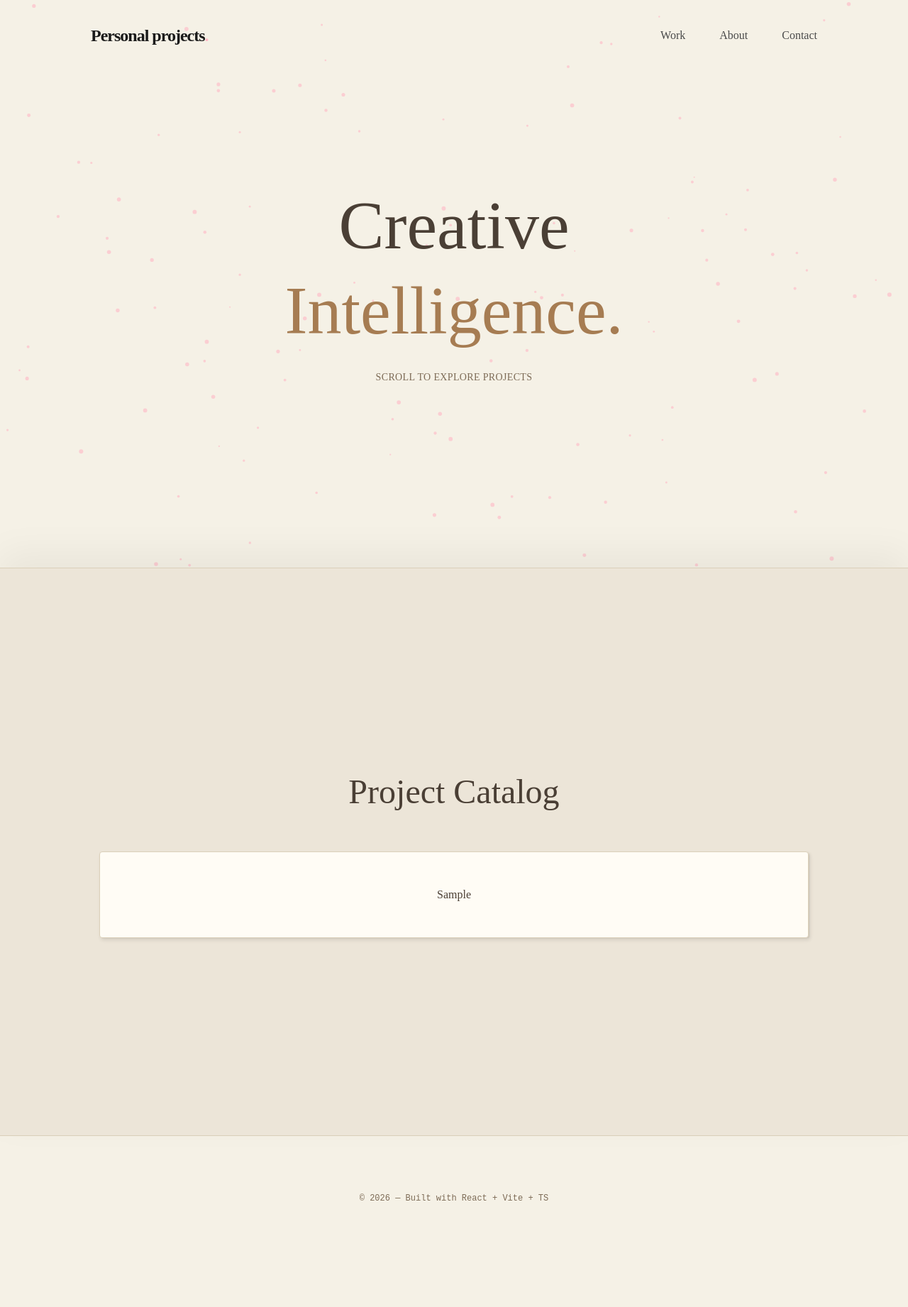
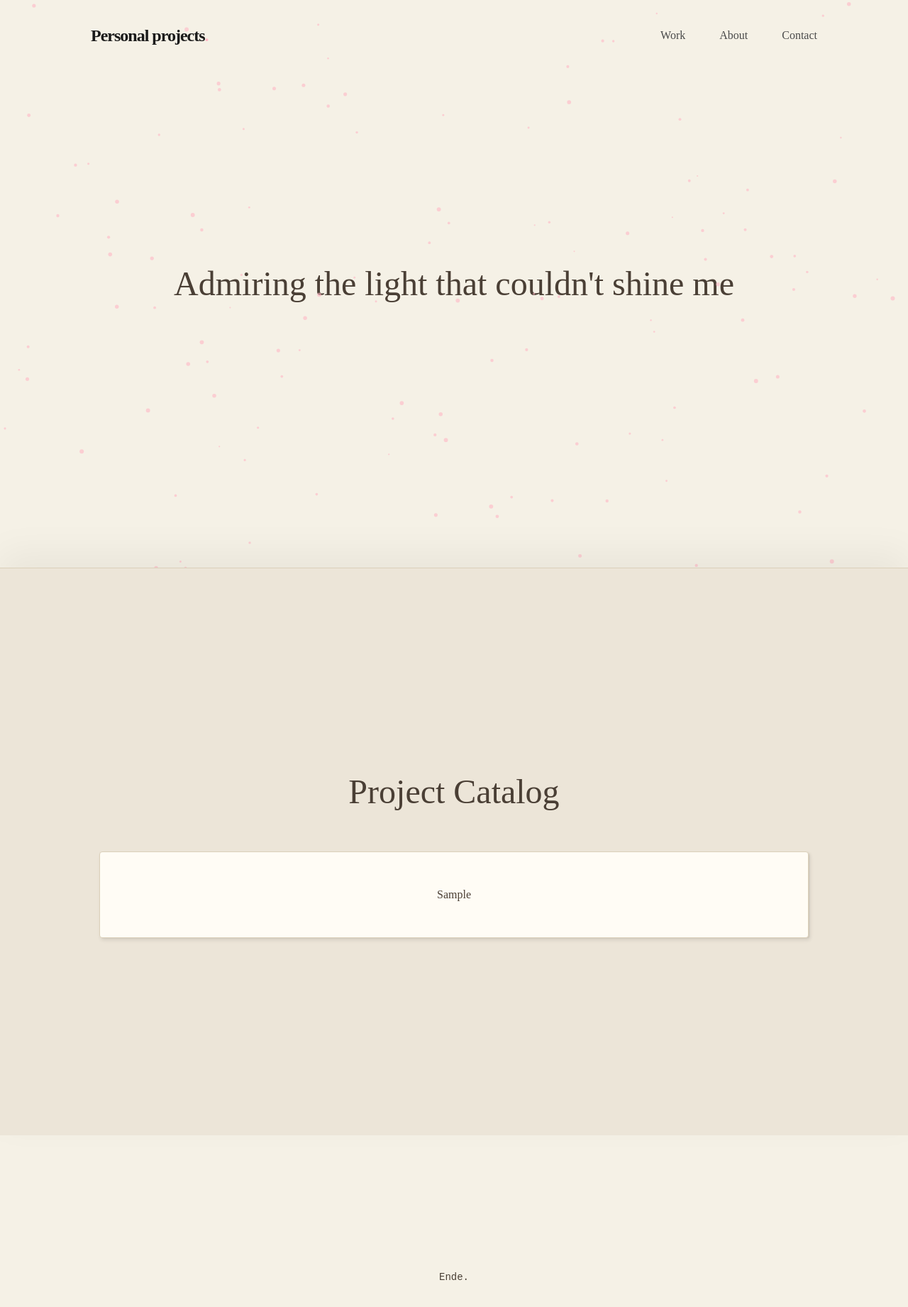
Before and after one commit to lightning4747/personal-projects, a React (Vite) app: page / in a window 1280 px wide. Shown: the top 1842 px of the page at 71% size. Before the commit the page ends 1777 px from the top, so only its background shows below. Built offline with nearby package versions, Linux system fonts and the light colour scheme.

Commit message:
make the text fade as the user scroll

```diff
--- a/src/App.tsx
+++ b/src/App.tsx
@@ -1,32 +1,39 @@
 import Header from "./components/Header";
-import ParticleBlast from "./components/Particles";
+import Particles from "./components/Particles";
 import Projects from "./components/Projects";
+import './index.css'
+import { motion, useScroll, useTransform } from 'framer-motion';
 
 function App() {
+  const { scrollY } = useScroll();
+  const opacity = useTransform(scrollY, [0, 300], [1, 0]);
+
   return (
-    <div className="min-h-screen selection:bg-[var(--accent)] selection:text-[var(--accent-foreground)]">
+    <div className="relative">
       <Header />
-      <ParticleBlast />
 
-      <main>
-        {/* Landing Section */}
-        <section className="h-screen flex flex-col items-center justify-center text-center px-4">
-          <h1 className="text-6xl md:text-8xl font-serif text-[var(--foreground)] leading-tight">
-            Creative <br /> <span className="text-[var(--primary)]">Intelligence.</span>
-          </h1>
-          <p className="mt-6 text-[var(--muted-foreground)] font-sans tracking-wide uppercase text-sm">
-            Scroll to explore projects
-          </p>
+      {/* Background layer stays fixed */}
+      <Particles />
+
+      {/* Transparent Hero Section - Particles are visible here */}
+      <section className="h-screen flex items-center justify-center sticky top-0 -z-10">
+        <motion.h1
+          style={{ opacity }}
+          className="text-5xl font-serif text-center px-4"
+        >
+          Admiring the light that couldn't shine me
+        </motion.h1>
+      </section>
+
+      <div className="relative z-10 bg-[var(--background)]">
+        {/* Solid Project Section - Particles are covered here */}
+        <Projects />
+
+        <section className="h-[50vh] flex items-center justify-center">
+          <p className="font-mono text-sm">Ende.</p>
         </section>
-
-        <Projects />
-      </main>
-
-      <footer className="py-20 text-center text-[var(--muted-foreground)] border-t border-[var(--border)]">
-        <p className="font-mono text-xs">© 2026 — Built with React + Vite + TS</p>
-      </footer>
+      </div>
     </div>
   );
 }
-
 export default App;
```
